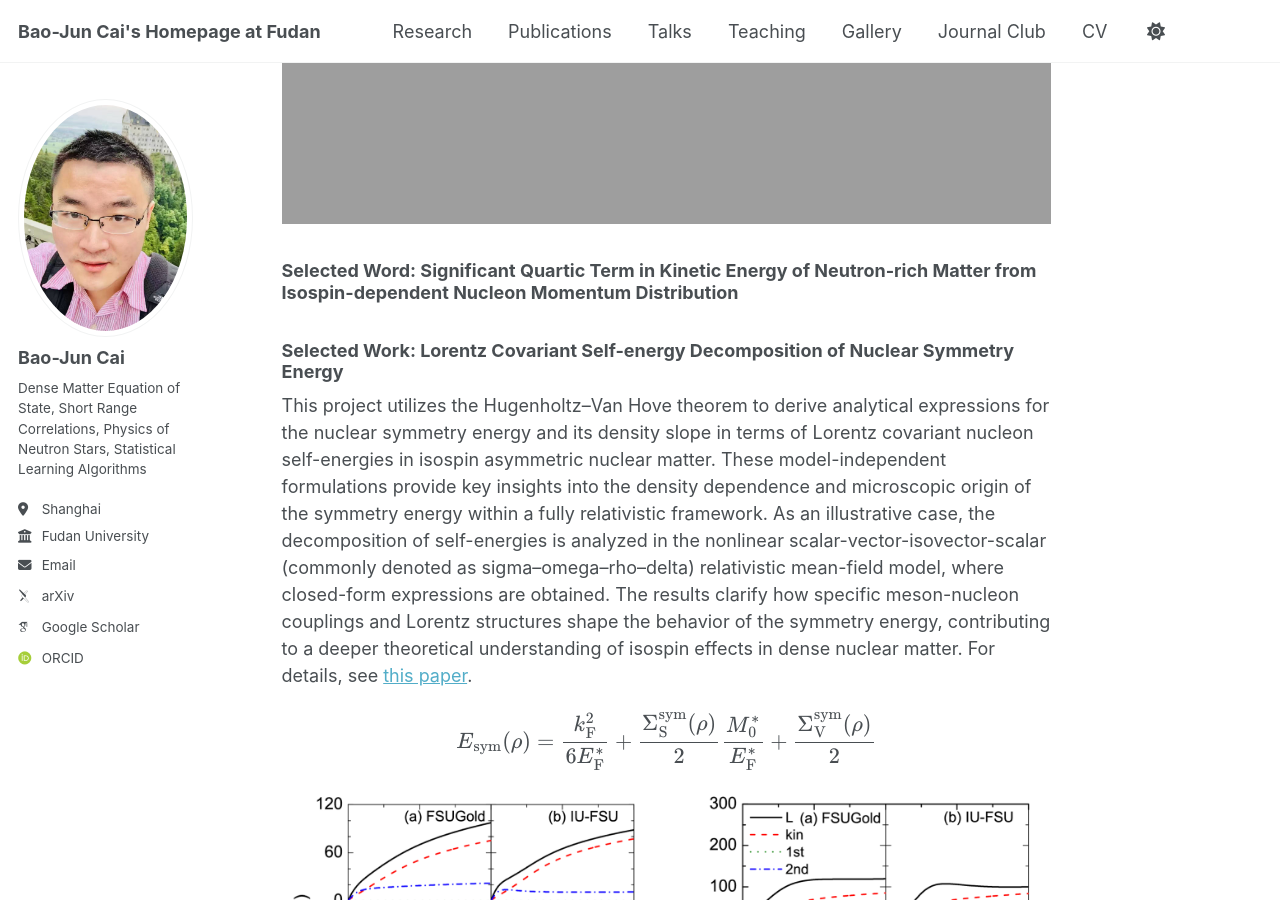
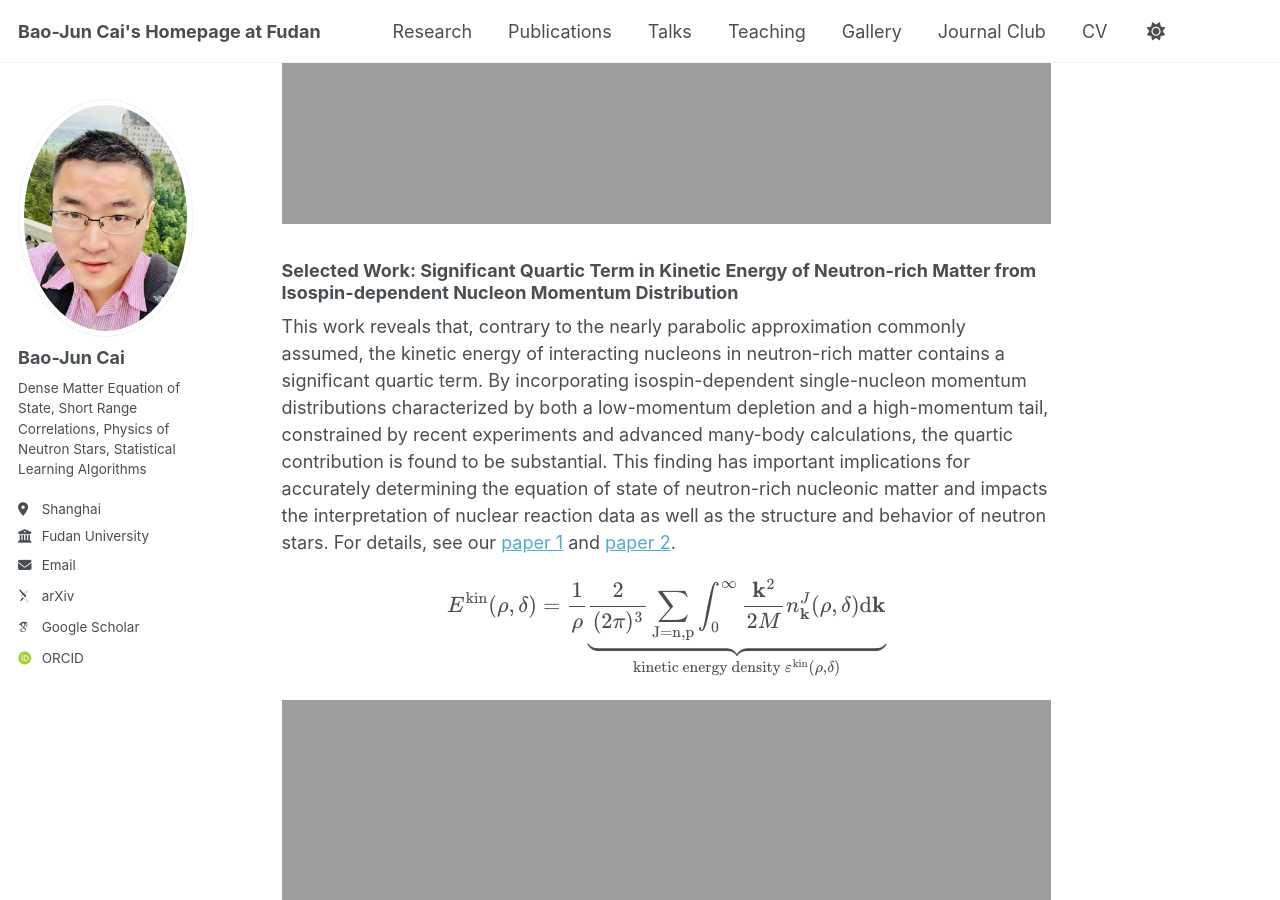
Before and after one commit to bjcai-phys/bjcai-phys.github.io, a Jekyll site: the page built from _pages/pubs.md, in a window 1280 px wide and 900 px high, scrolled down 7578 px. Built offline with Jekyll 4.4.1, drawn with Linux system fonts in a browser that asks for light colours; some web fonts are replaced.

Commit message:
Update pubs.md

```diff
--- a/_pages/pubs.md
+++ b/_pages/pubs.md
@@ -80,8 +80,14 @@
 
 ![](https://bjcai-phys.github.io/images/w-SRCNS.png){:width="100%"}
 
-### Selected Word: Significant Quartic Term in Kinetic Energy of Neutron-rich Matter from Isospin-dependent Nucleon Momentum Distribution
+### Selected Work: Significant Quartic Term in Kinetic Energy of Neutron-rich Matter from Isospin-dependent Nucleon Momentum Distribution
 
+This work reveals that, contrary to the nearly parabolic approximation commonly assumed, the kinetic energy of interacting nucleons in neutron-rich matter contains a significant quartic term. By incorporating isospin-dependent single-nucleon momentum distributions characterized by both a low-momentum depletion and a high-momentum tail, constrained by recent experiments and advanced many-body calculations, the quartic contribution is found to be substantial. This finding has important implications for accurately determining the equation of state of neutron-rich nucleonic matter and impacts the interpretation of nuclear reaction data as well as the structure and behavior of neutron stars. For details, see our <a href="https://journals.aps.org/prc/abstract/10.1103/PhysRevC.92.011601" target="_blank">paper 1</a> and <a href="https://www.sciencedirect.com/science/article/pii/S0146641018300012" target="_blank">paper 2</a>.
+
+$$E^{\textrm{kin}}(\rho,\delta)=\frac{1}{\rho}\underbrace{\frac{2}{(2\pi)^3}\sum_{\textrm{J=n,p}}\int_0^{\infty}
+\frac{\mathbf{k}^2}{2M}n_{\mathbf{k}}^J(\rho,\delta)\textrm{d}\mathbf{k}}_{\textrm{kinetic energy density }\varepsilon^{\textrm{kin}}(\rho,\delta)}$$
+
+![](https://bjcai-phys.github.io/images/w-SRCNS.png){:width="100%"}
 
 
 
```
